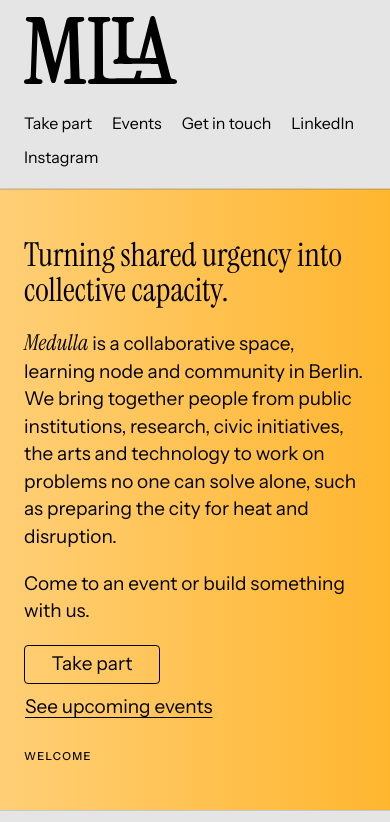
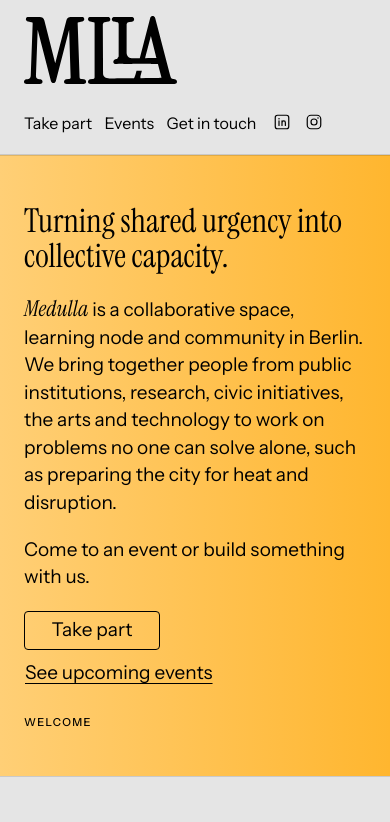
Before and after one commit to Dark-Matter-Labs/medulla, a plain HTML site: page index.html in a window 390 px wide. Shown: the top 822 px of the page. Drawn offline with Linux system fonts and the light colour scheme.

Commit message:
design: LinkedIn and Instagram as icons on phones so the top links fit one line
Co-Authored-By: Claude Opus 5.5 <noreply@anthropic.com>

```diff
--- a/index.html
+++ b/index.html
@@ -76,8 +76,8 @@
       <a href="/spaces">Take part</a>
       <a href="https://luma.com/medulla" target="_blank" rel="noopener">Events</a>
       <a href="/spaces#enquire" data-enquire="">Get in touch</a>
-      <a href="https://www.linkedin.com/company/medulla-space" target="_blank" rel="noopener">LinkedIn</a>
-      <a href="https://www.instagram.com/medulla.space/" target="_blank" rel="noopener">Instagram</a>
+      <a class="sidebar__social" href="https://www.linkedin.com/company/medulla-space" target="_blank" rel="noopener"><svg class="sidebar__icon" viewBox="0 0 24 24" width="20" height="20" aria-hidden="true" focusable="false" fill="none" stroke="currentColor" stroke-width="1.6" stroke-linecap="round"><rect x="3" y="3" width="18" height="18" rx="3"/><path d="M8 10.5v6M12 16.5v-6M12 13.2c0-1.6 1-2.7 2.4-2.7s2.1.9 2.1 2.5v3.5"/><circle cx="8" cy="7.6" r="1" fill="currentColor" stroke="none"/></svg><span class="sidebar__social-label">LinkedIn</span></a>
+      <a class="sidebar__social" href="https://www.instagram.com/medulla.space/" target="_blank" rel="noopener"><svg class="sidebar__icon" viewBox="0 0 24 24" width="20" height="20" aria-hidden="true" focusable="false" fill="none" stroke="currentColor" stroke-width="1.6"><rect x="3" y="3" width="18" height="18" rx="5"/><circle cx="12" cy="12" r="4"/><circle cx="17.3" cy="6.7" r="1" fill="currentColor" stroke="none"/></svg><span class="sidebar__social-label">Instagram</span></a>
       <a class="sidebar__email" href="mailto:hello@medulla.city">hello@medulla.city</a>
       <span class="sidebar__addr">Dresdener Str. 113B, Berlin</span>
       <span class="sidebar__legal"><a href="/impressum.html">Impressum</a> · <a href="/datenschutz">Datenschutz</a></span>
--- a/styles/main.css
+++ b/styles/main.css
@@ -128,6 +128,7 @@ html.lenis, html.lenis body { height: auto; }
 }
 .sidebar__links a { width: max-content; }
 .sidebar__addr { opacity: 0.85; }
+.sidebar__icon { display: none; }
 .sidebar__legal { margin-top: 10px; opacity: 0.6; }
 .sidebar__links [aria-current="page"] { text-decoration: underline; text-underline-offset: 3px; }
 
@@ -568,6 +569,10 @@ html:has(dialog[open]) { overflow: hidden; }
     font-size: 12px; line-height: 1.25; max-width: 62vw; }
   /* WCAG 2.2 target size: at least 24px tall to tap */
   .sidebar__links a { padding-block: 5px; }
+  /* LinkedIn / Instagram as icons so the links fit one line; labels stay for screen readers */
+  .sidebar__social { display: inline-flex; padding-inline: 4px; }
+  .sidebar__icon { display: block; width: 18px; height: 18px; }
+  .sidebar__social-label { position: absolute; width: 1px; height: 1px; overflow: hidden; clip: rect(0 0 0 0); white-space: nowrap; }
   .sidebar__addr { display: none; }
   .sidebar__email { display: none; }
 
@@ -664,6 +669,9 @@ html:has(dialog[open]) { overflow: hidden; }
   .sidebar__tagline { display: none; }
   .sidebar__addr { display: none; }
   .sidebar__legal { display: none; }
+  /* keep Take part · Events · Get in touch · icons on one line */
+  .sidebar__links { column-gap: clamp(8px, 3.2vw, 16px); font-size: clamp(14px, 4.3vw, 16px); }
+  .sidebar__social + .sidebar__social { margin-left: -6px; }
   .site-footer {
     display: block; padding: 28px var(--module) 40px;
     font-size: var(--b2); line-height: var(--b2-lh); opacity: 0.6;
```
Also changed, not shown: spaces.html (+2 -2 lines).
